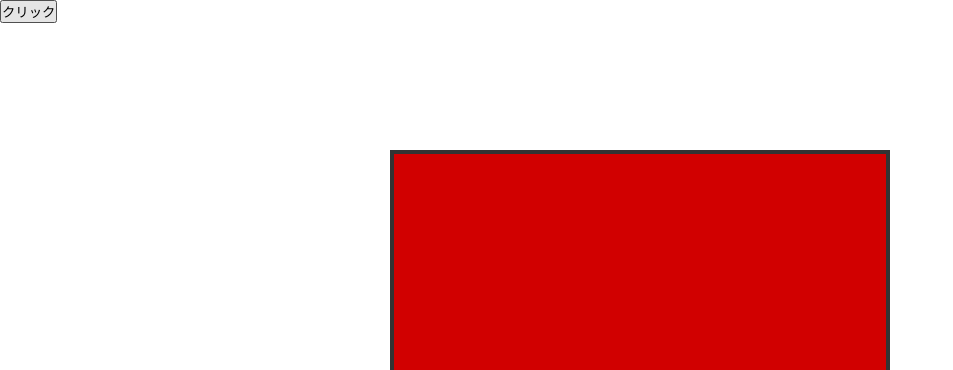
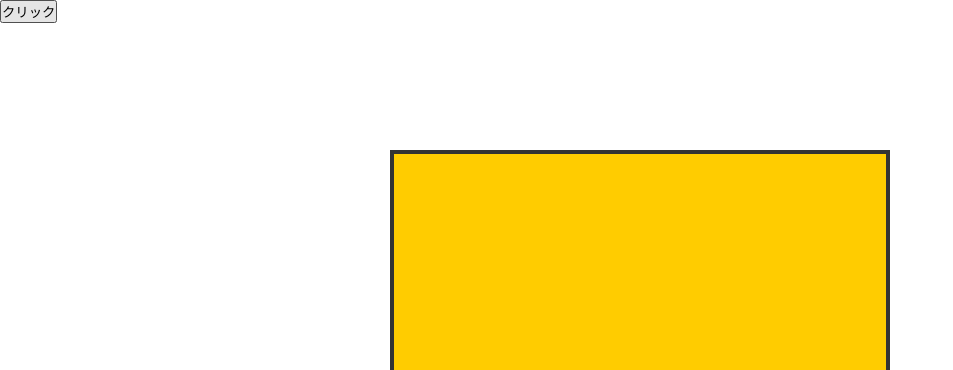
Before and after one commit to s-wakabayashi/bootcamp-pair4, a plain HTML site: page index.html in a window 1280 px wide. Shown: the top 370 px of the page, without its empty margins (0-953 px from the left). Drawn offline with Linux system fonts and the light colour scheme.

Commit message:
文字を茶色に、ボックス背景を黄色に変更

```diff
--- a/index.html
+++ b/index.html
@@ -28,14 +28,14 @@
   transform: translate(-50%, -50%);
   width: 500px;
   height: 500px;
-  background-color: #d10000;
+  background-color: #ffcc00;
   border:4px solid #333;
 }
 p{
   font-size: 50px;
   line-height: 500px;
   text-align: center;
-  color: #fff;
+  color: #996600;
 }
 </style>
 <button>クリック</button>
```
